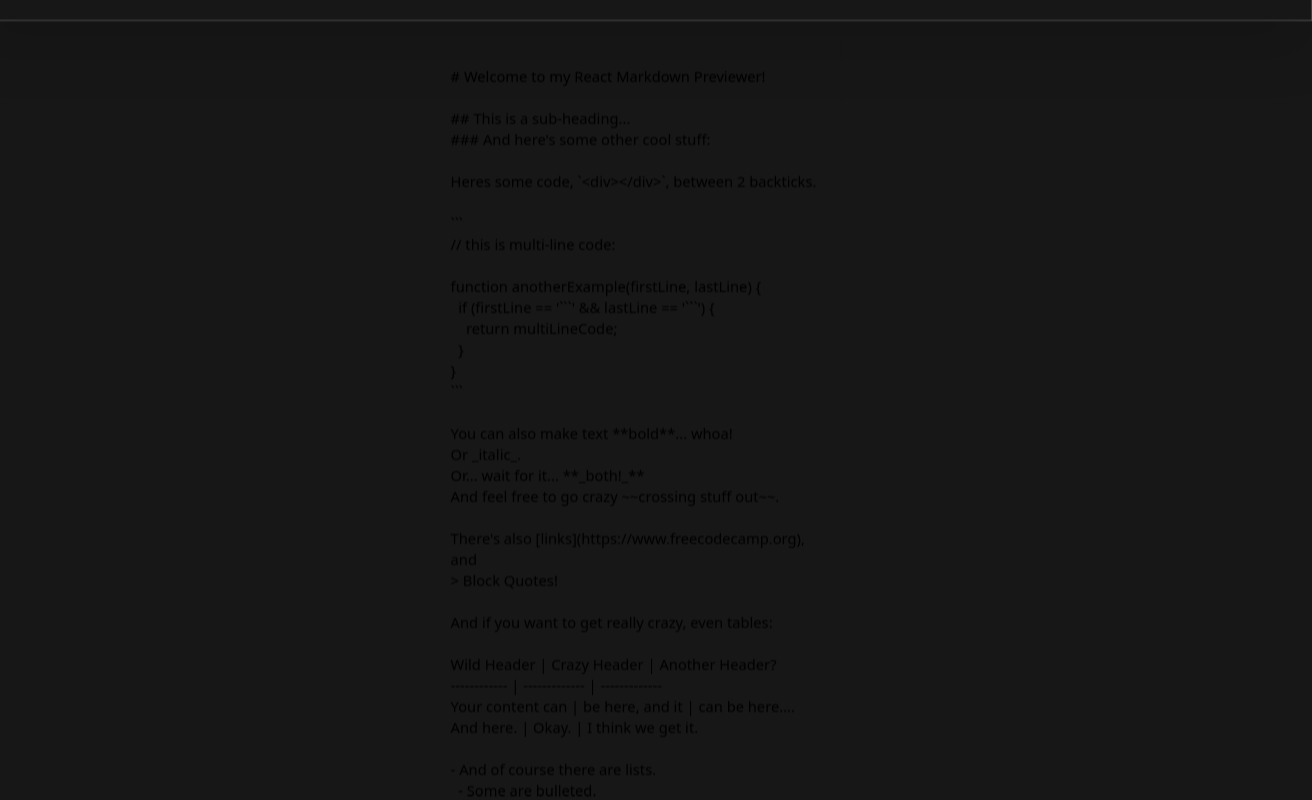
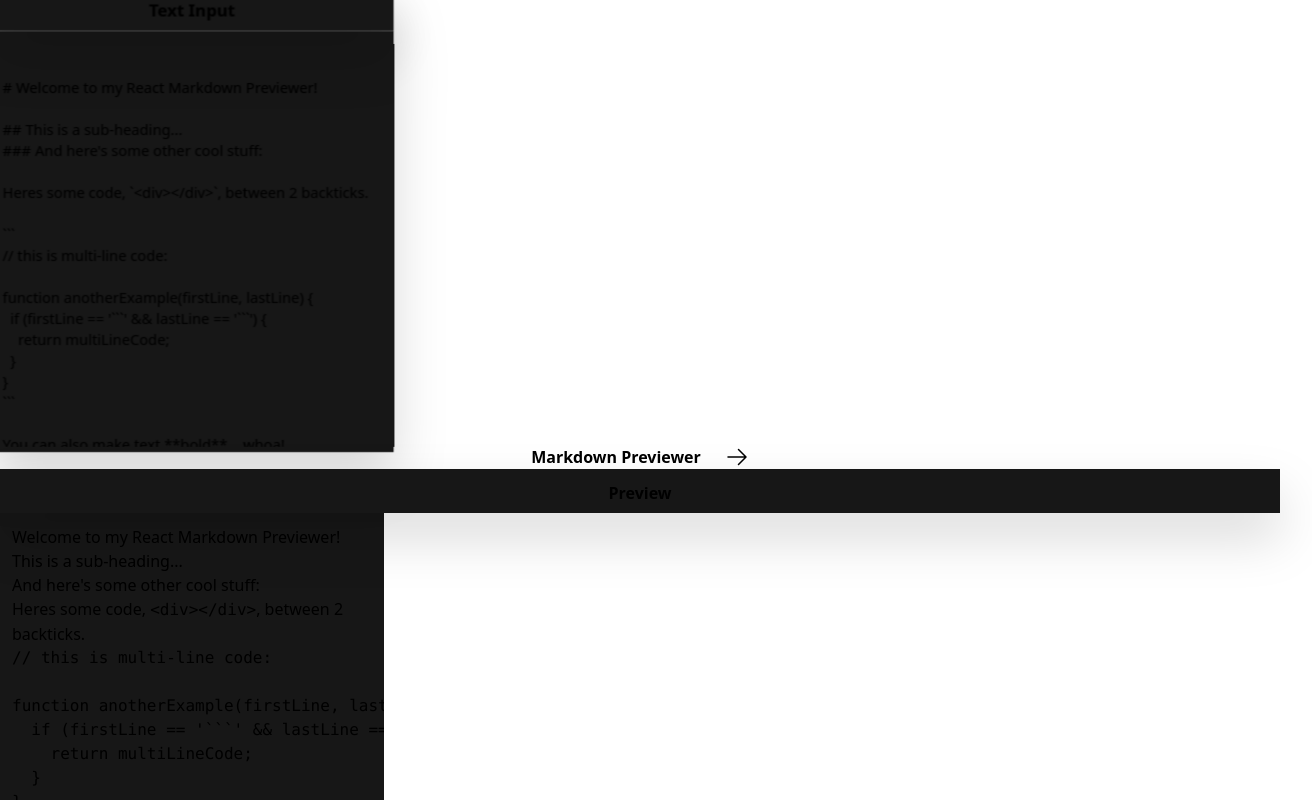
Before and after one commit to nooneknowspeter/2024-11_fCC_projectMarkdownPreview, a React (Vite) app: page / in a window 1280 px wide. Shown: the top 800 px of the page, 1312 px wide, since content can reach past the window. Built offline with nearby package versions, Linux system fonts and the light colour scheme.

Commit message:
fit components on page except theme switch

```diff
--- a/src/App.tsx
+++ b/src/App.tsx
@@ -58,9 +58,9 @@ And here. | Okay. | I think we get it.
 
 const TitleBar = (props) => {
   return (
-    <div className="text-center">
+    <div className="items-center text-center">
       <p
-        className={`text-base font-bold self-center h-11 select-none drop-shadow-2xl ${props.className}`}
+        className={`text-base font-bold h-11 select-none drop-shadow-2xl pt-3 ${props.className}`}
       >
         {props.title}
       </p>
@@ -72,17 +72,21 @@ const AppBranding = (props) => {
   return (
     <div
       id="titleContainer "
-      className={`basis-1/4 self-center flex flex-row select-none ${props.className}`}
+      className={`basis-1/4 self-center flex flex-row select-none place-content-center place-items-center align-middle ${props.className}`}
     >
-      <p className="text-base font-bold self-center">Markdown Previewer</p>
+      <p className="text-base font-bold self-center place-content-center items-center place-self-center align-middle">
+        Markdown Previewer
+      </p>
       <ArrowRightIcon className="size-6 ml-6" />
     </div>
   );
 };
 
 const App = () => {
+  // states
   const [markdownText, setMarkdownText] = useState<string>(defaultMarkdown);
   const [theme, setTheme] = useState("dark");
+
   // tailwind animation set to vars
   const animationPopUp: string =
     "transition ease-in-out delay-75 hover:-translate-y-1 hover:scale-105  duration-300 hover:drop-shadow-2xl";
@@ -90,6 +94,10 @@ const App = () => {
     "transition-all ease-in-out delay-150 hover:-translate-y-1 hover:scale-100 duration-500";
   const animationColorChange: string = `transition ease-in-out delay-100`;
 
+  // misc. vars
+  const containerStyle = "h-dvh max-h-96 p-3 w-96 overflow-auto resize-none";
+
+  // markdown parsing function
   const markdownParse = (event: React.ChangeEvent<HTMLTextAreaElement>) => {
     // console.log(event);
     setMarkdownText(event.target.value);
@@ -105,6 +113,7 @@ const App = () => {
     }
   };
 
+  // color animation function
   let themeColor = `transition-all ease-out duration-1000 delay-100 ${
     theme === "dark" ? "bg-neutral-900" : "bg-neutral-200"
   }`;
@@ -114,38 +123,39 @@ const App = () => {
       <Background />
       <Theme
         appearance={theme}
-        className="flex flex-row flex-wrap overflow-auto p-16 items-center content-center"
+        className={`flex flex-row flex-wrap p-16 place-content-center overflow-auto`}
+        panelBackground="transparent"
       >
         {/* user input */}
         <div
           id="textInputContainer"
-          className={`text-sm font-medium  basis-1/4 text-center flex-col self-start ${animationPopUp}`}
+          className={`text-sm font-medium  basis-1/4 text-center flex-col self-start w-96 ${animationPopUp}`}
         >
           <TitleBar title="Text Input" className={themeColor} />
-          <div className={`pt-3 ${themeColor}`}>
+          <div className={`pt-3   ${themeColor}`}>
             <textarea
               id="editor"
               value={markdownText}
               onChange={markdownParse}
-              className={`overflow-auto resize-none h-screen w-96 p-3 ${themeColor}`}
+              className={`${containerStyle} ${themeColor} ${
+                theme === "dark" ? "caret-neutral-200" : "bg-neutral-900"
+              }`}
             ></textarea>
           </div>
         </div>
 
         {/* app branding  */}
-        <AppBranding
-          className={`transition-all ease-out duration-1000 delay-1000 ${animationBounce}`}
-        />
+        <AppBranding className={`${animationBounce}`} />
 
         {/* preview */}
         <div
           id="preview-container"
-          className={`text-sm font-medium basis-1/4 self-end ${animationPopUp} ${animationColorChange}`}
+          className={` basis-1/4 self-end  ${animationPopUp} ${animationColorChange}`}
         >
           <TitleBar title="Preview" className={themeColor} />
           <div
             id="preview"
-            className={`overflow-auto resize-none h-screen p-3 ${themeColor}`}
+            className={`overflow-auto resize-none h-screen p-3 ${containerStyle} ${themeColor}`}
           >
             <ReactMarkdown className="">{markdownText}</ReactMarkdown>
           </div>
@@ -155,7 +165,7 @@ const App = () => {
         <div id="theme-switch "></div>
 
         <Button
-          className={`rounded-full hover:animate-pulse hover:transition-all ease-in-out duration-300`}
+          className={`rounded-full hover:animate-pulse hover:transition-all ease-in-out duration-300 fixed`}
           color="gray"
           variant="ghost"
           highContrast
--- a/src/components/Background.tsx
+++ b/src/components/Background.tsx
@@ -2,8 +2,8 @@ import "@radix-ui/themes/styles.css";
 
 const Background = () => {
   return (
-    <div className="absolute">
-      <div className="size-full h-lvh m-0"></div>;
+    <div className="fixed">
+      <div className="size-full h-screen"></div>;
     </div>
   );
 };
```
